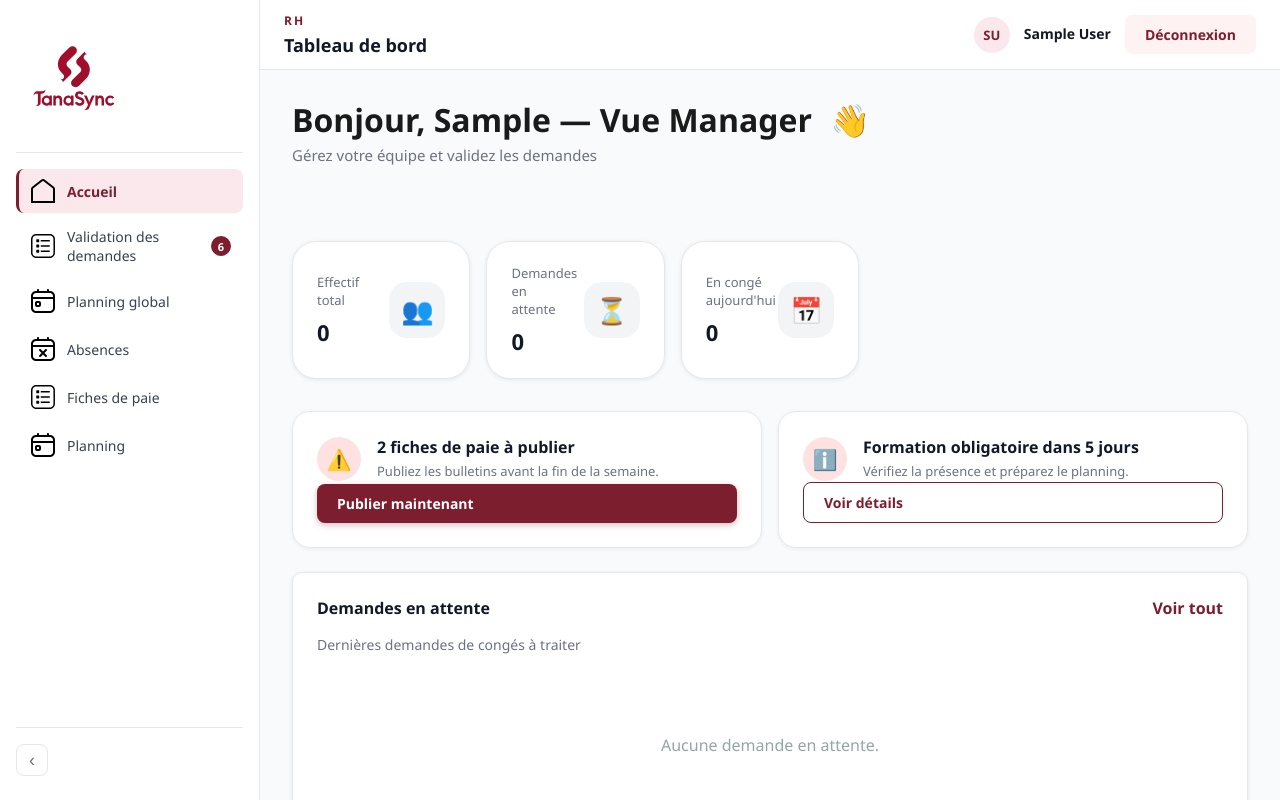
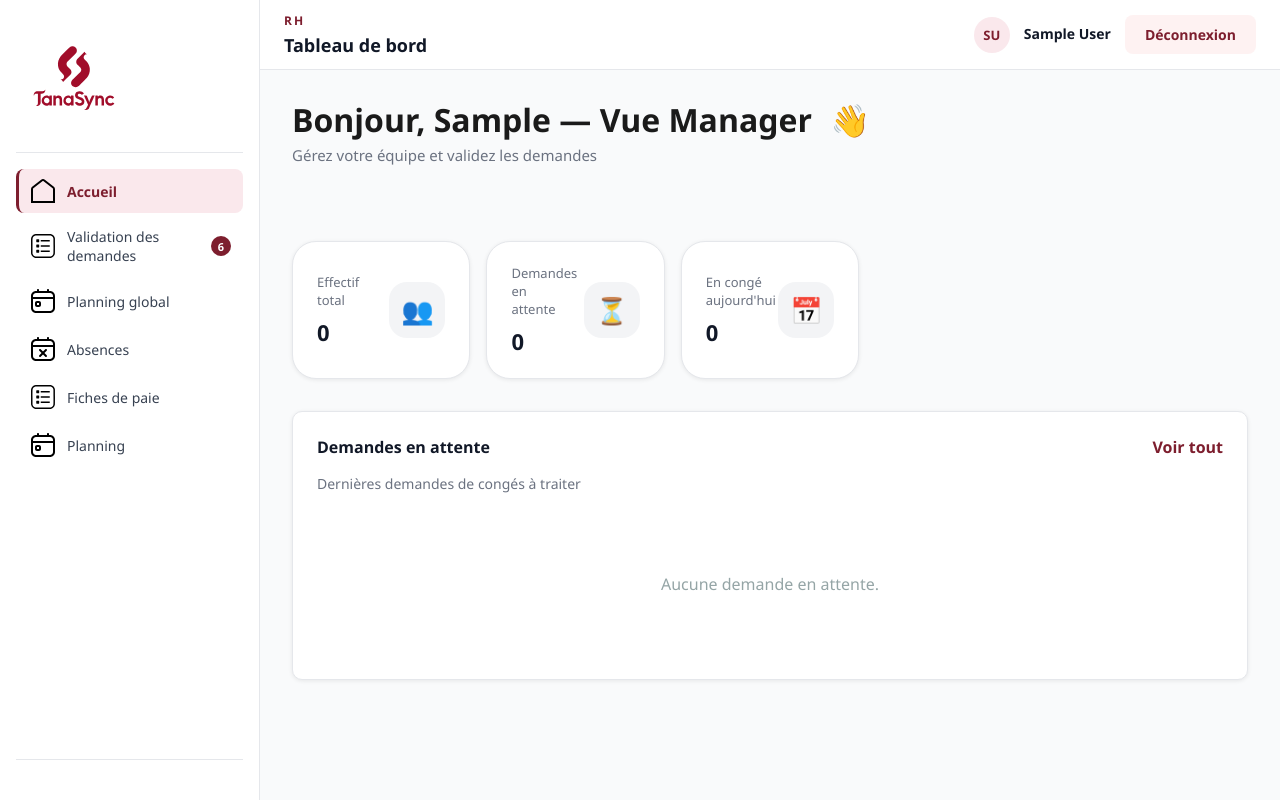
Before and after one commit to nicolasfno/TanaSync, a Django app: page /rh/ in a window 1280 px wide. Run offline with Django 5.2, Linux system fonts and the light colour scheme; the visitor is signed in with stand-in values (Sample User, id 1); data comes from the database, SQL or seed files in the repository; data that the repository does not hold is empty.

Commit message:
fix + netoyage

```diff
--- a/employees/templates/employees/sidebar.html
+++ b/employees/templates/employees/sidebar.html
@@ -33,7 +33,5 @@
 
   <!-- Footer sidebar -->
   <div class="sidebar-footer">
-
-    <button class="sidebar-collapse-btn" aria-label="Réduire la sidebar">‹</button>
   </div>
 </aside>
--- a/employees/templates/registration/login.html
+++ b/employees/templates/registration/login.html
@@ -11,7 +11,7 @@
         <p style="color: red;">Identifiants incorrects. Réessayez.</p>
     {% endif %}
     <div class="div" >
-       <img class="logo"src="{% static 'employees/svg-2026-04-16-16-01-49.svg' %}" alt="Logo">
+       <img class="logo"src="{% static 'employees/logo.svg' %}" alt="Logo">
        <form method="post">
             {% csrf_token %}
             {{ form.as_p }}
--- a/rh/templates/rh/index.html
+++ b/rh/templates/rh/index.html
@@ -51,30 +51,6 @@
           </div>
         </div>
       </section>
-
-      <div class="alerts-grid">
-        <div class="alert-card">
-          <div class="alert-card-body">
-            <span class="alert-icon">⚠️</span>
-            <div>
-              <p class="alert-title">2 fiches de paie à publier</p>
-              <p class="alert-text">Publiez les bulletins avant la fin de la semaine.</p>
-            </div>
-          </div>
-          <a href="#" class="btn btn-primary">Publier maintenant</a>
-        </div>
-
-        <div class="alert-card">
-          <div class="alert-card-body">
-            <span class="alert-icon">ℹ️</span>
-            <div>
-              <p class="alert-title">Formation obligatoire dans 5 jours</p>
-              <p class="alert-text">Vérifiez la présence et préparez le planning.</p>
-            </div>
-          </div>
-          <a href="#" class="btn btn-outline">Voir détails</a>
-        </div>
-      </div>
 
       <div class="card requests-card">
         <div class="requests-header">
--- a/rh/templates/rh/sidebar.html
+++ b/rh/templates/rh/sidebar.html
@@ -41,7 +41,5 @@
 
   <!-- Footer sidebar -->
   <div class="sidebar-footer">
-
-    <button class="sidebar-collapse-btn" aria-label="Réduire la sidebar">‹</button>
   </div>
 </aside>
--- a/tanasync/urls.py
+++ b/tanasync/urls.py
@@ -19,10 +19,12 @@ from django.contrib.auth import views as auth_views
 from django.urls import path, include
 from django.conf import settings
 from django.conf.urls.static import static
+from django.views.generic import RedirectView
 
 urlpatterns = [
+    path('', RedirectView.as_view(url='/login/', permanent=False)),
     path('admin/', admin.site.urls),
-        path('employees/', include('employees.urls')),
+    path('employees/', include('employees.urls')),
     path('login/', auth_views.LoginView.as_view(template_name='registration/login.html'), name='login'),
     path('logout/', auth_views.LogoutView.as_view(), name='logout'),
     path('rh/', include('rh.urls')),
```
Also changed, not shown: employees/templates/employees/index.html (+0 -9 lines).
